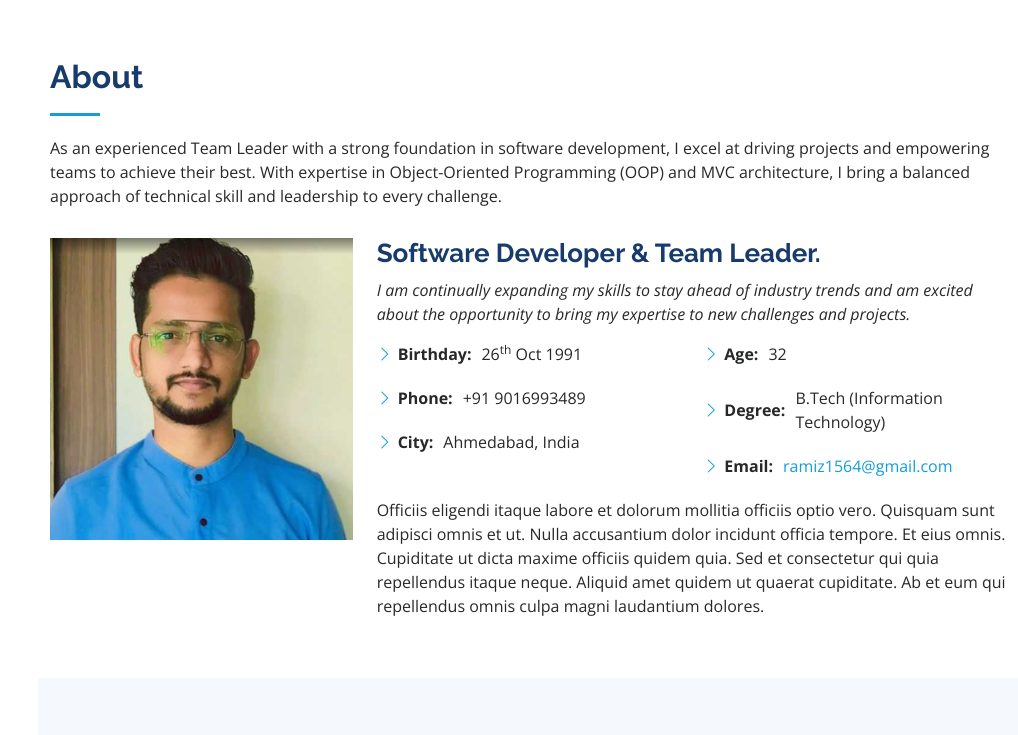
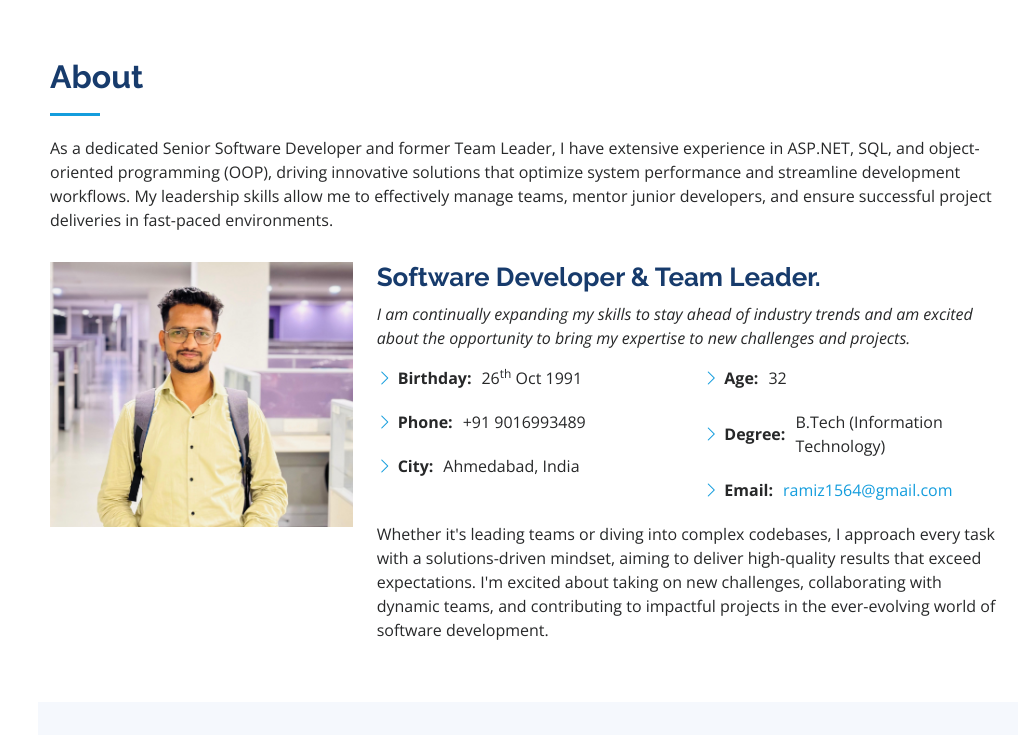
Before and after one commit to Ramiz-Shaikh/Portfolio, a plain HTML site: page index.html in a window 1280 px wide. Shown: the part 802-1537 px from the top of the page, without its empty margins (262-1280 px from the left). Drawn offline with nearby package versions, Linux system fonts and the light colour scheme.

Commit message:
changing images and some content

```diff
--- a/assets/css/style.css
+++ b/assets/css/style.css
@@ -228,8 +228,9 @@ h6 {
 #hero {
   width: 100%;
   height: 100vh;
-  background: url("../img/profile-bg.jpg") top center;
-  background-size: cover;
+  background: #000 url("../img/hero-bg3.png") right;
+  background-size: contain;
+  background-repeat: no-repeat;
 }
 
 #hero:before {
--- a/index.html
+++ b/index.html
@@ -55,7 +55,7 @@
       <div class="d-flex flex-column">
         <div class="profile">
           <img
-            src="assets/img/profile-img.png"
+            src="assets/img/profile-img1.JPG"
             alt=""
             class="img-fluid rounded-circle"
           />
@@ -148,17 +148,19 @@
           <div class="section-title">
             <h2>About</h2>
             <p>
-              As an experienced Team Leader with a strong foundation in software
-              development, I excel at driving projects and empowering teams to
-              achieve their best. With expertise in Object-Oriented Programming
-              (OOP) and MVC architecture, I bring a balanced approach of
-              technical skill and leadership to every challenge.
+              As a dedicated Senior Software Developer and former Team Leader, I
+              have extensive experience in ASP.NET, SQL, and object-oriented
+              programming (OOP), driving innovative solutions that optimize
+              system performance and streamline development workflows. My
+              leadership skills allow me to effectively manage teams, mentor
+              junior developers, and ensure successful project deliveries in
+              fast-paced environments.
             </p>
           </div>
 
           <div class="row">
             <div class="col-lg-4" data-aos="fade-right">
-              <img src="assets/img/profile-img.png" class="img-fluid" alt="" />
+              <img src="assets/img/profile-img1.JPG" class="img-fluid" alt="" />
             </div>
             <div class="col-lg-8 pt-4 pt-lg-0 content" data-aos="fade-left">
               <h3>Software Developer &amp; Team Leader.</h3>
@@ -207,13 +209,12 @@
                 </div>
               </div>
               <p>
-                Officiis eligendi itaque labore et dolorum mollitia officiis
-                optio vero. Quisquam sunt adipisci omnis et ut. Nulla
-                accusantium dolor incidunt officia tempore. Et eius omnis.
-                Cupiditate ut dicta maxime officiis quidem quia. Sed et
-                consectetur qui quia repellendus itaque neque. Aliquid amet
-                quidem ut quaerat cupiditate. Ab et eum qui repellendus omnis
-                culpa magni laudantium dolores.
+                Whether it&apos;s leading teams or diving into complex
+                codebases, I approach every task with a solutions-driven
+                mindset, aiming to deliver high-quality results that exceed
+                expectations. I&apos;m excited about taking on new challenges,
+                collaborating with dynamic teams, and contributing to impactful
+                projects in the ever-evolving world of software development.
               </p>
             </div>
           </div>
```
Also changed, not shown: assets/img/hero-bg3.png (added), assets/img/profile-img1.JPG (added).
